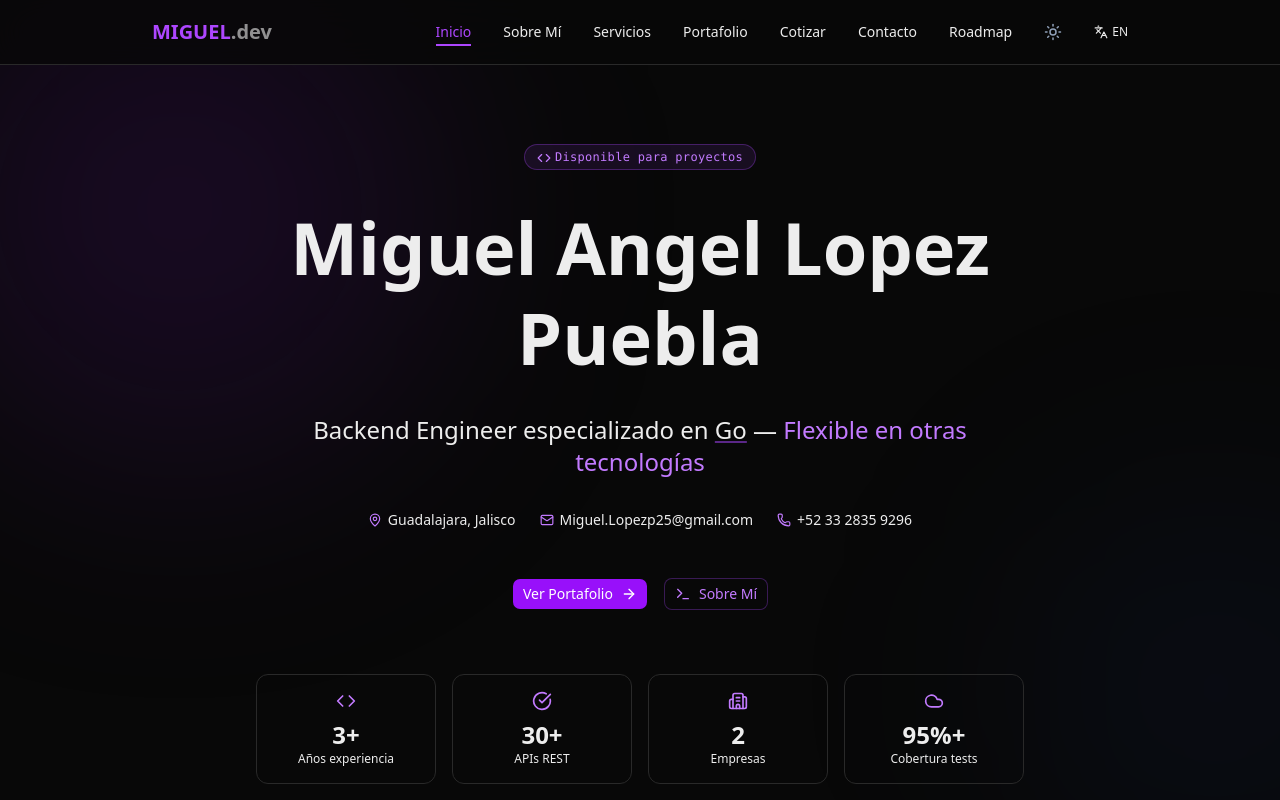
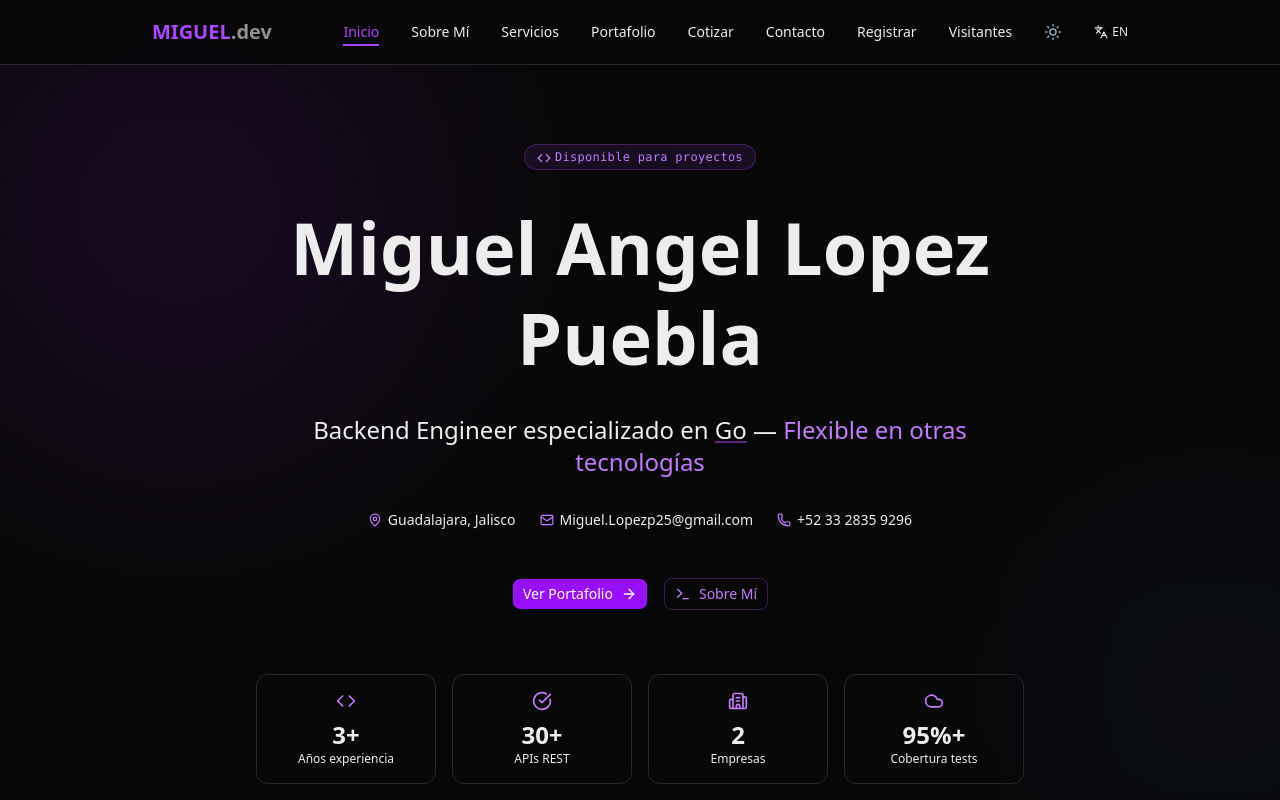
Before and after one commit to miguellopezp25-cell/portafolio, a Next.js app: page / in a window 1280 px wide. Shown: the top 800 px of the page. Built offline with nearby package versions, Linux system fonts and the light colour scheme.

Commit message:
feat: agregar tabs Registrar y Visitantes al navbar

```diff
--- a/components/common/Navbar.tsx
+++ b/components/common/Navbar.tsx
@@ -19,7 +19,8 @@ export default function Navbar() {
     { name: t.nav.portfolio, href: "/portfolio" },
     { name: t.nav.quote, href: "/cotizar" },
     { name: t.nav.contact, href: "/contacto" },
-    { name: t.nav.roadmap, href: "/roadmap" },
+    { name: t.nav.register, href: "/register" },
+    { name: t.nav.visitors, href: "/admin/visitors" },
   ];
 
   return (
--- a/lib/i18n/en.ts
+++ b/lib/i18n/en.ts
@@ -9,6 +9,8 @@ export const en: Translations = {
     quote: "Quote",
     contact: "Contact",
     roadmap: "Roadmap",
+    register: "Register",
+    visitors: "Visitors",
   },
   hero: {
     badge: "Available for projects",
--- a/lib/i18n/es.ts
+++ b/lib/i18n/es.ts
@@ -9,6 +9,8 @@ export const es: Translations = {
     quote: "Cotizar",
     contact: "Contacto",
     roadmap: "Roadmap",
+    register: "Registrar",
+    visitors: "Visitantes",
   },
   hero: {
     badge: "Disponible para proyectos",
--- a/lib/i18n/types.ts
+++ b/lib/i18n/types.ts
@@ -9,6 +9,8 @@ export interface Translations {
     quote: string;
     contact: string;
     roadmap: string;
+    register: string;
+    visitors: string;
   };
   hero: {
     badge: string;
```
